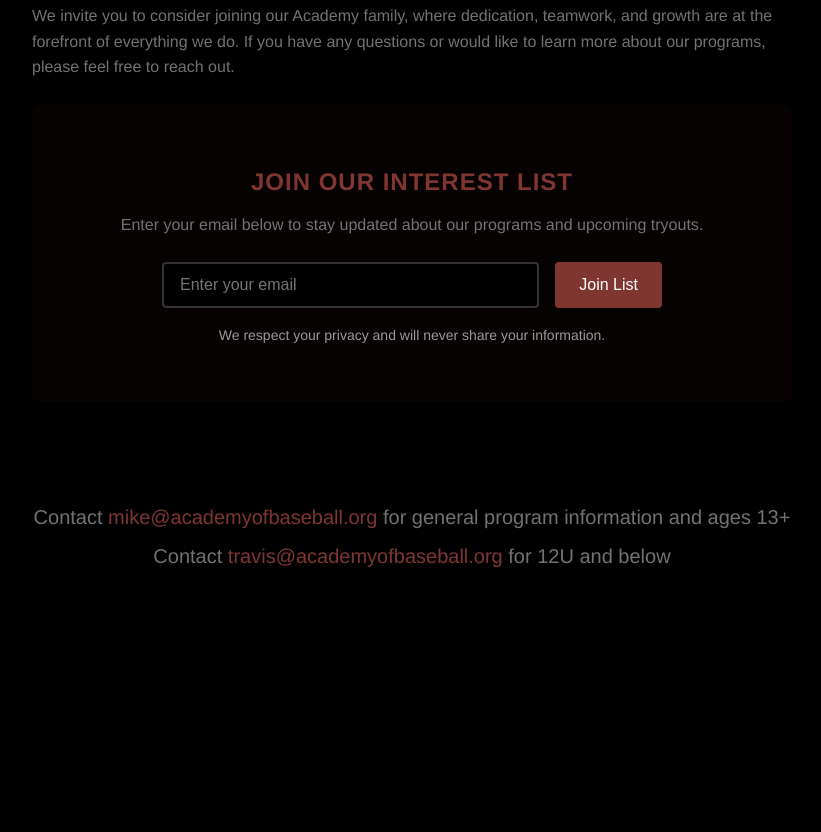
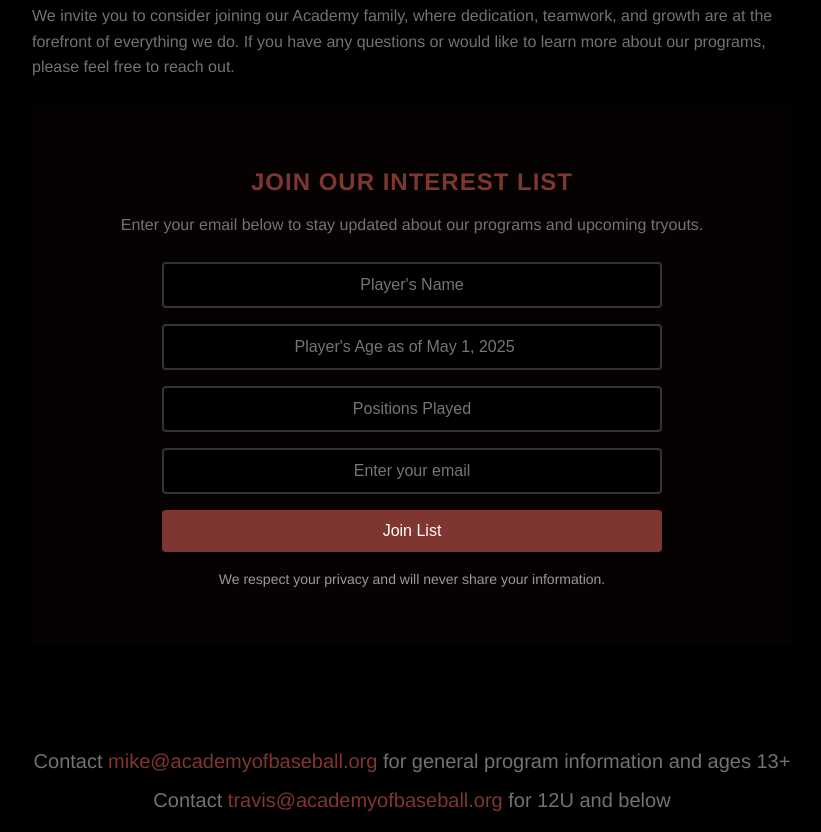
Before and after one commit to tgerke/aob-website, a website: page index.html in a window 1280 px wide. Shown: the part 2639-3471 px from the top of the page, without its empty margins (228-1049 px from the left). Before the commit the page ends 3227 px from the top, so only its background shows below. Drawn offline with Linux system fonts and the light colour scheme.

Commit message:
add fields to form

```diff
--- a/index.html
+++ b/index.html
@@ -86,7 +86,10 @@
                         <h3>Join Our Interest List</h3>
                         <p>Enter your email below to stay updated about our programs and upcoming tryouts.</p>
                         <form id="interestForm" onsubmit="return false;">
-                            <input type="email" id="email" name="email" placeholder="Enter your email" required>
+                            <div><input type="text" id="playerName" name="playerName" placeholder="Player's Name" required></div>
+                            <div><input type="number" id="playerAge" name="playerAge" placeholder="Player's Age as of May 1, 2025" min="1" max="25" required></div>
+                            <div><input type="text" id="positionsPlayed" name="positionsPlayed" placeholder="Positions Played" required></div>
+                            <div><input type="email" id="email" name="email" placeholder="Enter your email" required></div>
                             <button type="submit">Join List</button>
                         </form>
                         <p class="form-disclaimer">We respect your privacy and will never share your information.</p>
--- a/script.js
+++ b/script.js
@@ -1,6 +1,9 @@
 document.addEventListener('DOMContentLoaded', function() {
     const form = document.getElementById('interestForm');
     const emailInput = document.getElementById('email');
+    const playerNameInput = document.getElementById('playerName');
+    const playerAgeInput = document.getElementById('playerAge');
+    const positionsPlayedInput = document.getElementById('positionsPlayed');
 
     form.addEventListener('submit', async function(e) {
         e.preventDefault();
@@ -19,7 +22,10 @@
             const response = await fetch('/.netlify/functions/submit-form', {
                 method: 'POST',
                 body: JSON.stringify({
-                    email: emailInput.value
+                    email: emailInput.value,
+                    playerName: playerNameInput.value,
+                    playerAge: playerAgeInput.value,
+                    positionsPlayed: positionsPlayedInput.value
                 }),
                 headers: {
                     'Content-Type': 'application/json'
--- a/styles.css
+++ b/styles.css
@@ -201,11 +201,14 @@
 
 .interest-form form {
     display: flex;
+    flex-direction: column;
     gap: 1rem;
     max-width: 500px;
     margin: 0 auto;
 }
 
+.interest-form input[type="text"],
+.interest-form input[type="number"],
 .interest-form input[type="email"] {
     flex: 1;
     padding: 0.75rem 1rem;
@@ -216,9 +219,17 @@
     font-size: 1rem;
 }
 
+.interest-form input[type="text"]:focus,
+.interest-form input[type="number"]:focus,
 .interest-form input[type="email"]:focus {
     outline: none;
     border-color: #7f3630;
+}
+
+.interest-form input[type="text"]::placeholder,
+.interest-form input[type="number"]::placeholder,
+.interest-form input[type="email"]::placeholder {
+    text-align: center;
 }
 
 .interest-form button {
@@ -260,6 +271,18 @@
     background-color: rgba(220, 53, 69, 0.1);
     color: #dc3545;
     border: 1px solid rgba(220, 53, 69, 0.2);
+}
+
+#playerAge {
+    min-width: 200px;
+    width: 100%;
+    box-sizing: border-box;
+}
+
+#playerName, #positionsPlayed, #email {
+    min-width: 200px;
+    width: 100%;
+    box-sizing: border-box;
 }
 
 /* Tablet */
```
